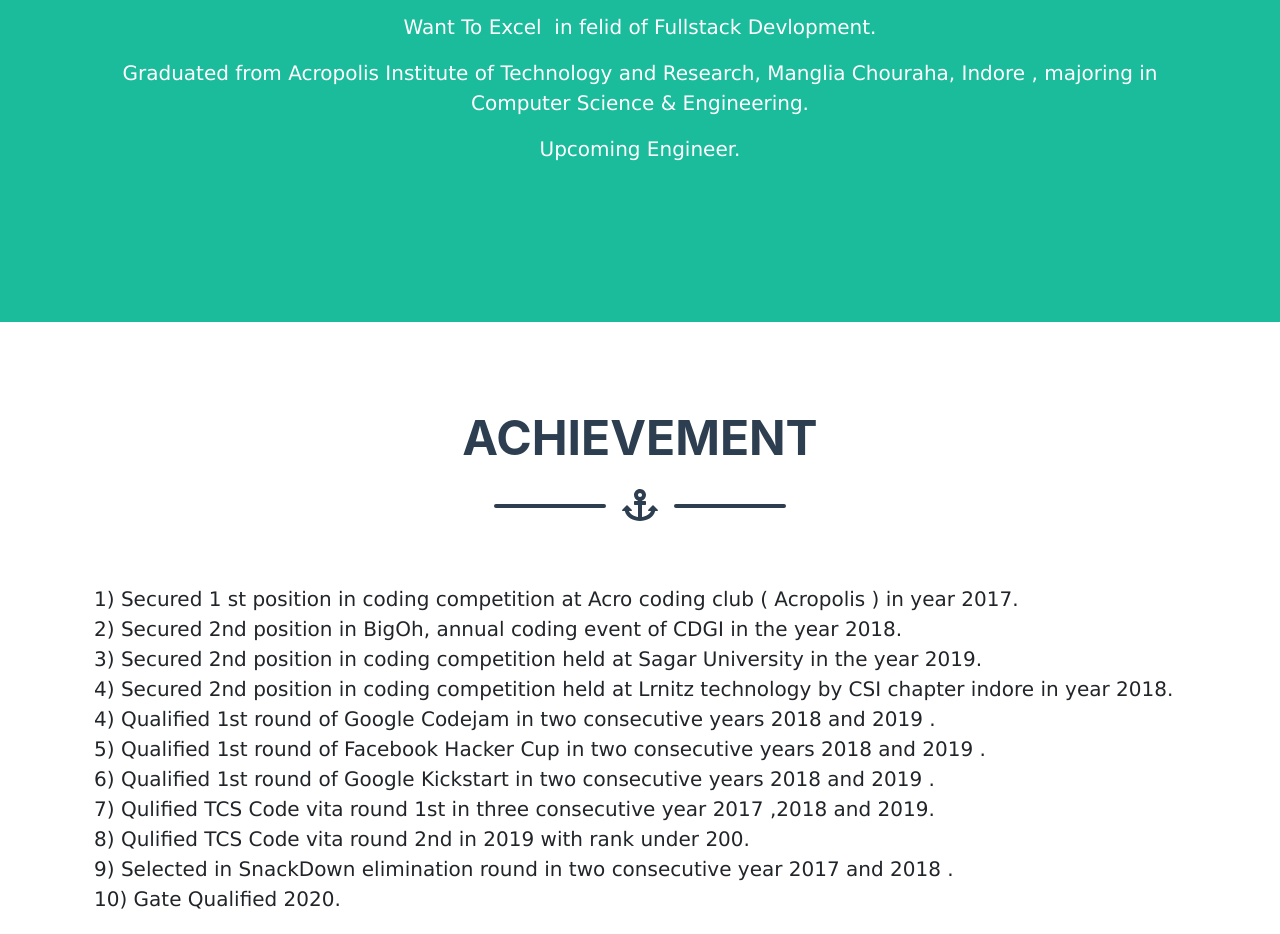
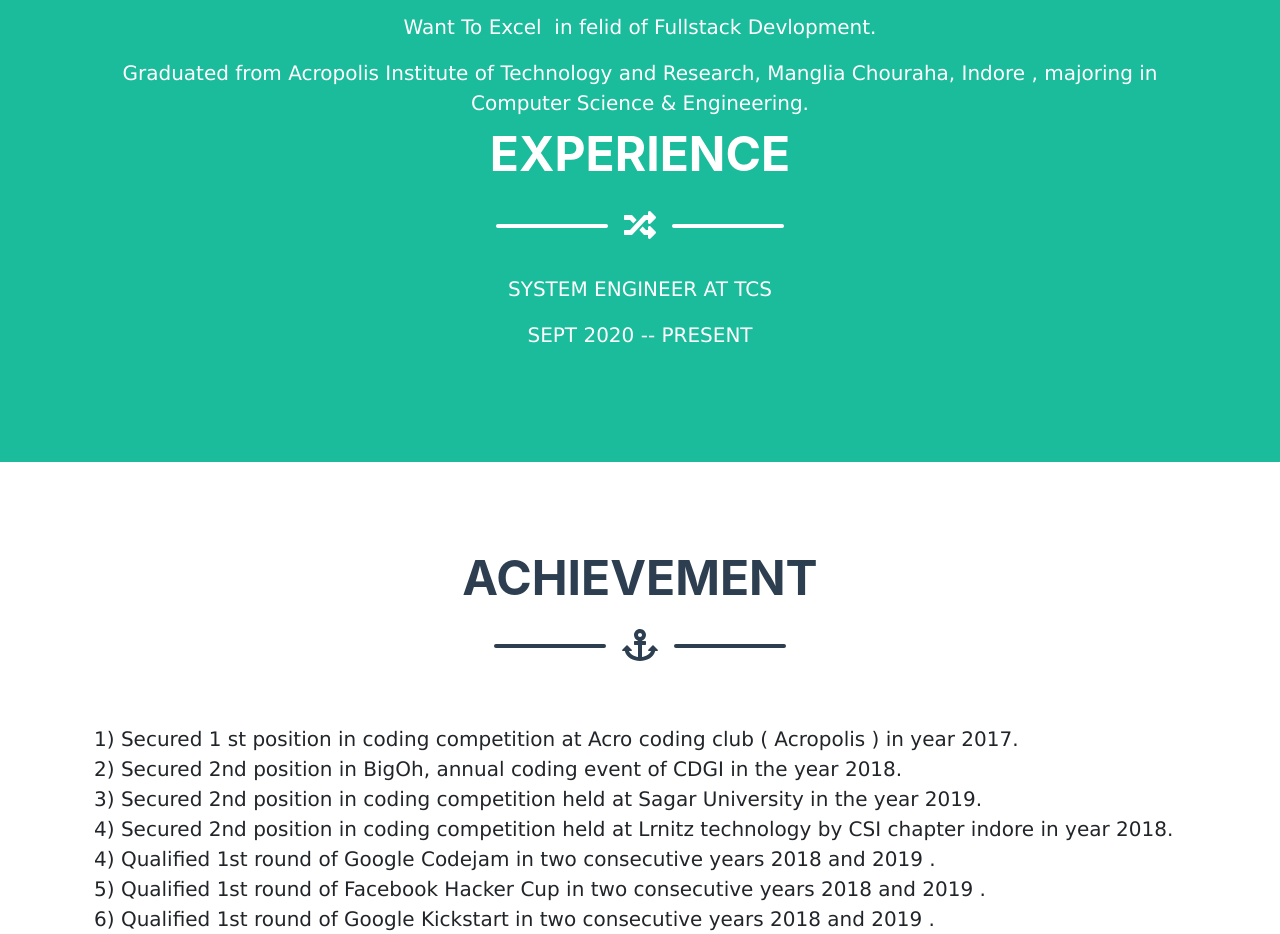
Before and after one commit to hemantmangwani/Portfolio, a plain HTML site: page index.html in a window 1280 px wide. Shown: the part 2400-3334 px from the top of the page. Drawn offline with nearby package versions, Linux system fonts and the light colour scheme; a web font is replaced by a local one.

Commit message:
Update index.html

```diff
--- a/index.html
+++ b/index.html
@@ -272,11 +272,18 @@ background-color: #ffffff; /* white */
                 Energetic Fresher having good knowledge in computer subjects and ability to update and learn new concepts quickly and strong desire to work in software field. Motivated, Self Starter and want to excel in everything I do through passion towards work.</p>
                 <p class="pre-wrap lead">Want To Excel  in felid of Fullstack Devlopment.</p>
                 <p class="pre-wrap lead">Graduated from Acropolis Institute of Technology and Research, Manglia Chouraha, Indore , majoring in Computer Science & Engineering.</p>
-                <p class="pre-wrap lead">Upcoming Engineer.</p>
-                <p class="pre-wrap lead">
-</p>
 
-
+                <div class="text-center">
+                <h2 class="page-section-heading d-inline-block text-white">EXPERIENCE</h2>
+                </div>
+                <!-- Icon Divider-->
+            <div class="divider-custom divider-light">
+                <div class="divider-custom-line"></div>
+                <div class="divider-custom-icon"><i class="fas fa-random"></i></div>
+                <div class="divider-custom-line"></div>
+            </div>
+                <p class="pre-wrap lead">SYSTEM ENGINEER AT TCS</p>
+                <p class="pre-wrap lead">SEPT 2020 -- PRESENT</p>
             </div>
         </div>
     </section>
```
